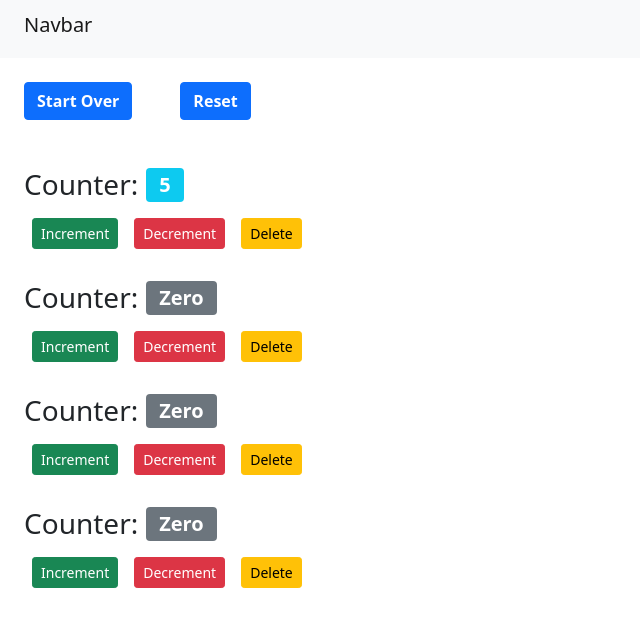
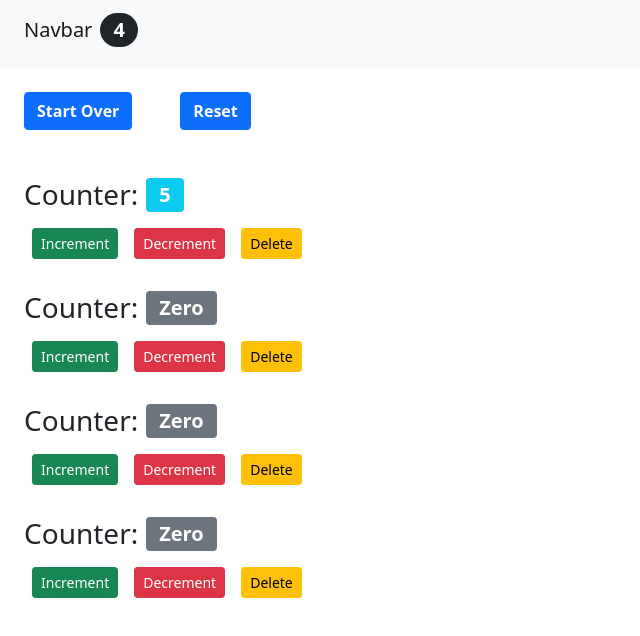
Before and after one commit to Cathy347Le/Counters, a React (Create React App) app: page / in a window 1280 px wide. Shown: the top 636 px of the page, without its empty margins (0-640 px from the left). Built offline with nearby package versions, Linux system fonts and the light colour scheme.

Commit message:
add total counters prop to NavBar

```diff
--- a/src/App.js
+++ b/src/App.js
@@ -68,7 +68,7 @@ class App extends Component {
   render() {
     return (
       <div className="counters-main-container">
-        <NavBar />
+        <NavBar totalCounters={this.state.counters.length} />
         <CounterList
           counters={this.state.counters}
           onIncrement={this.handleIncrement}
--- a/src/Components/NavBar.jsx
+++ b/src/Components/NavBar.jsx
@@ -2,9 +2,18 @@ import React, { Component } from "react";
 
 class NavBar extends Component {
   render() {
+    console.log("props", this.props);
     return (
       <nav className="navbar navbar-light bg-light">
-        <span className="navbar-brand ms-4 h1">Navbar</span>
+        <span className="navbar-brand ms-4 h1">
+          Navbar
+          <span
+            style={{ fontSize: 20 }}
+            className="badge rounded-pill bg-dark ms-2"
+          >
+            {this.props.totalCounters}
+          </span>
+        </span>
       </nav>
     );
   }
```
Also changed, not shown: 1 other file (tests, documents, lock files or other folders).
